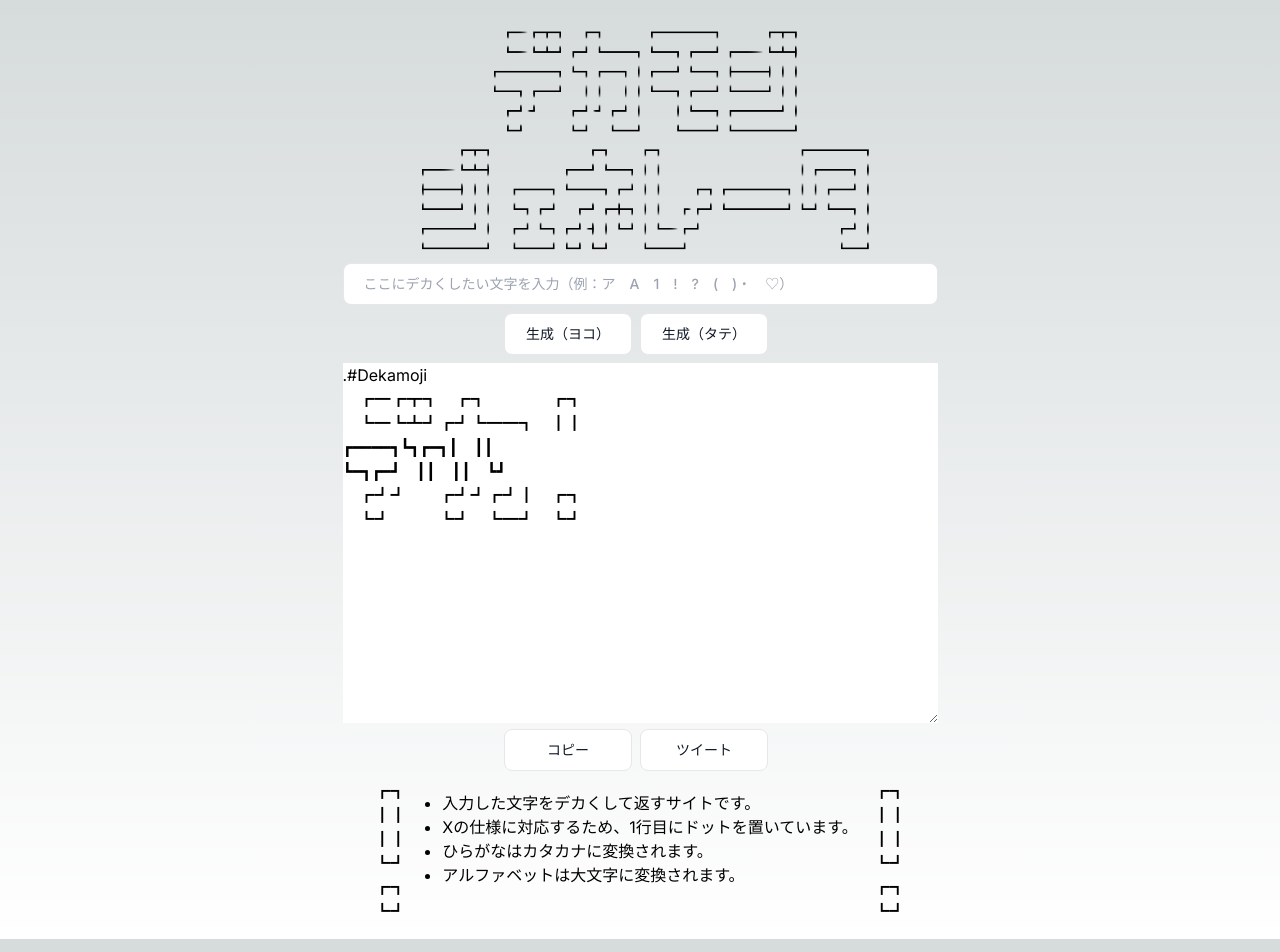
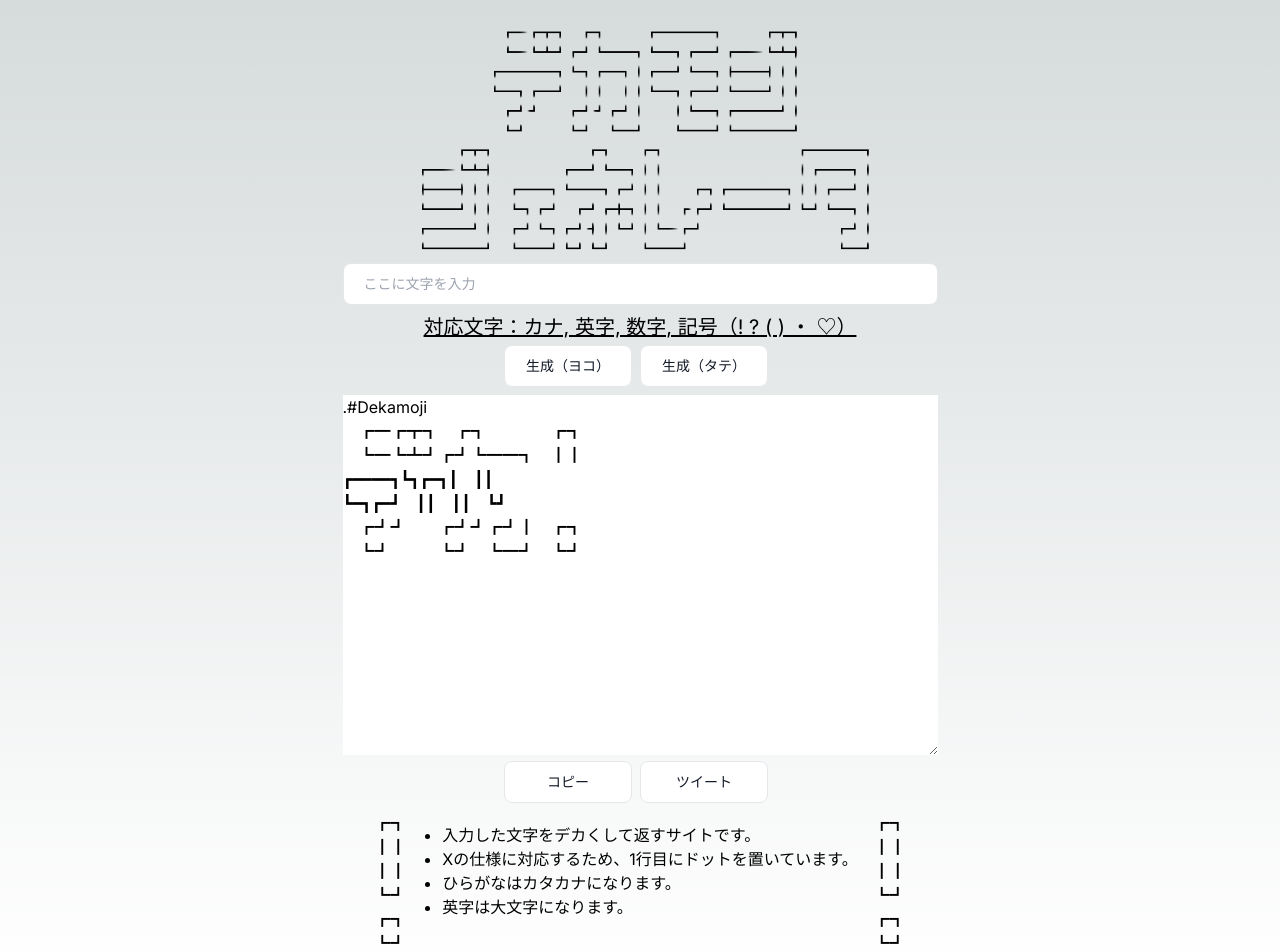
Before and after one commit to kofrah/ascii-character, a Next.js app: page / in a window 1280 px wide. Shown: the top 952 px of the page. Built offline with nearby package versions, Linux system fonts and the light colour scheme.

Commit message:
対応文字を追加

```diff
--- a/src/app/ui/description/description.tsx
+++ b/src/app/ui/description/description.tsx
@@ -9,8 +9,8 @@ export default function Description() {
           <ul className="list-disc pl-5">
             <li>入力した文字をデカくして返すサイトです。</li>
             <li>Xの仕様に対応するため、1行目にドットを置いています。</li>
-            <li>ひらがなはカタカナに変換されます。</li>
-            <li>アルファベットは大文字に変換されます。</li>
+            <li>ひらがなはカタカナになります。</li>
+            <li>英字は大文字になります。</li>
             {/* <li>連絡先はこちら</li> */}
           </ul>
         </div>
--- a/src/app/ui/form/form.tsx
+++ b/src/app/ui/form/form.tsx
@@ -185,7 +185,7 @@ export default function Form() {
           <input
             style={{ width: "100%" }}
             className="py-2.5 px-5 me-2 mb-2 text-sm font-medium text-gray-900 focus:outline-none bg-white rounded-lg border border-gray-200 hover:bg-gray-100 hover:text-blue-700 focus:z-10 focus:ring-4 focus:ring-gray-200 dark:focus:ring-gray-700 dark:bg-gray-800 dark:text-gray-400 dark:border-gray-600 dark:hover:text-white dark:hover:bg-gray-700"
-            placeholder="ここにデカくしたい文字を入力（例：ア　A　1　!　?　(　)・　♡）"
+            placeholder="ここに文字を入力"
             {...register("inputArea", {
               required: "入力してください！",
               validate: validateInput,
@@ -194,6 +194,11 @@ export default function Form() {
           {errors.inputArea && (
             <span className="text-red-500">{errors.inputArea.message}</span>
           )}
+        </div>
+        <div className={styles.note}>
+          <p className="text-sm md:text-base lg:text-lg xl:text-xl underline">
+            対応文字：カナ, 英字, 数字, 記号（! ? ( ) ・ ♡）
+          </p>
         </div>
 
         {/* オプションエリア */}
--- a/src/app/ui/home.module.css
+++ b/src/app/ui/home.module.css
@@ -18,6 +18,12 @@
   }
 }
 
+.note {
+  padding-bottom: 4px;
+  justify-content: center;
+  text-align: center; /* テキストを中央揃えにする */
+}
+
 .exclamation_sub {
   display: none;
 }
```
